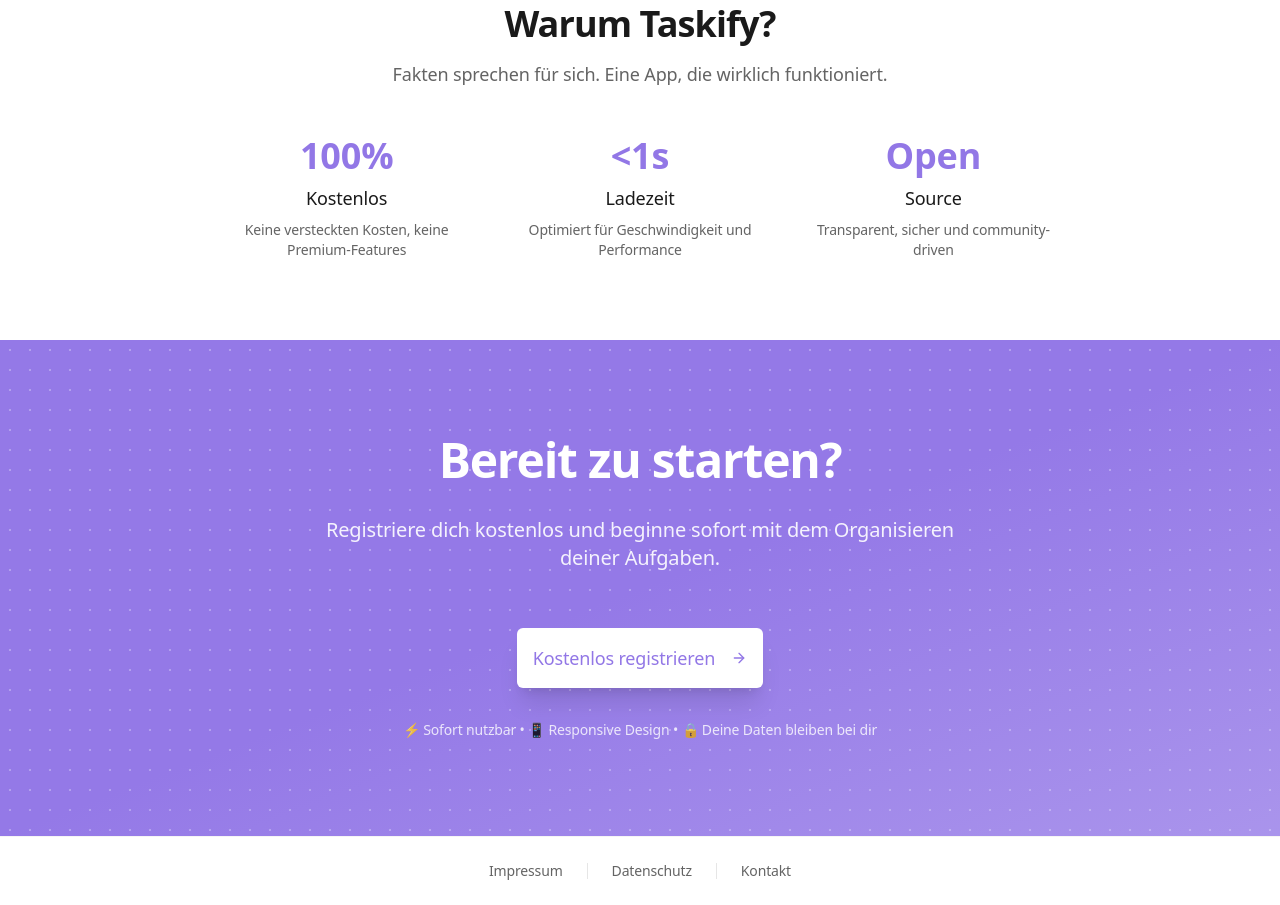
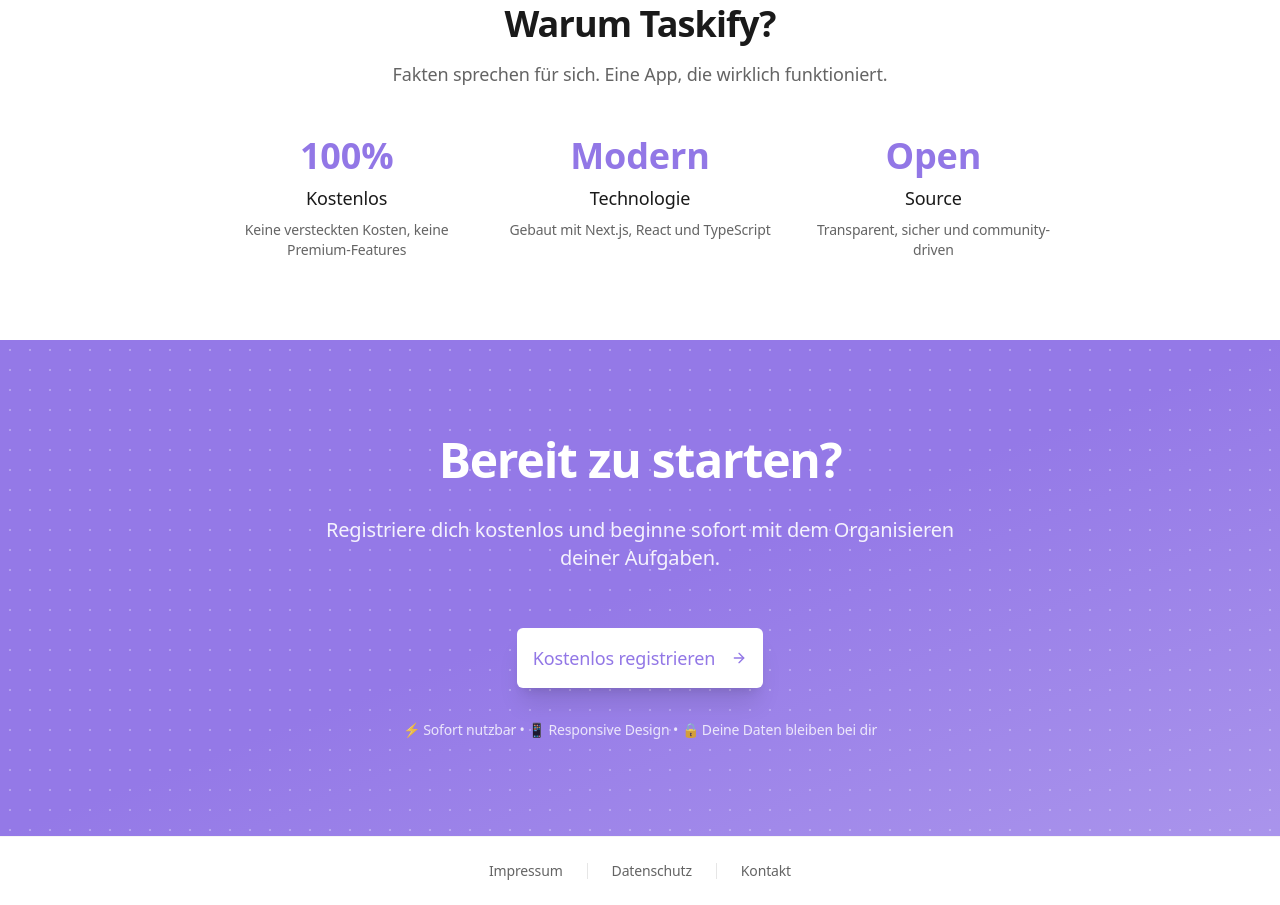
Before and after one commit to ledo9315/taskify, a Next.js app: page /1/landing in a window 1280 px wide. Shown: the part 2560-3465 px from the top of the page. Built offline with nearby package versions, Linux system fonts and the light colour scheme.

Commit message:
feat: update landing page stats section with modern technology descriptions in German and English

```diff
--- a/src/app/[locale]/(routes)/landing/page.tsx
+++ b/src/app/[locale]/(routes)/landing/page.tsx
@@ -339,10 +339,18 @@ export default function LandingPage({
           </div>
 
           <div className="text-center">
-            <div className="text-4xl font-bold text-accent mb-2">&lt;1s</div>
-            <div className="text-lg font-medium mb-2">Ladezeit</div>
+            <div className="text-4xl font-bold text-accent mb-2">Modern</div>
+            <div className="text-lg font-medium mb-2">
+              <FormattedMessage
+                id="Landing.stats.modern.title"
+                defaultMessage="Technologie"
+              />
+            </div>
             <div className="text-sm text-muted-foreground">
-              Optimiert für Geschwindigkeit und Performance
+              <FormattedMessage
+                id="Landing.stats.modern.description"
+                defaultMessage="Gebaut mit Next.js, React und TypeScript"
+              />
             </div>
           </div>
 
--- a/src/lang/de.json
+++ b/src/lang/de.json
@@ -127,6 +127,8 @@
   "Landing.dashboard.subtitle": "Moderne, intuitive Benutzeroberfläche für maximale Produktivität. Alle Features, die du brauchst - ohne Ballast.",
   "Landing.stats.title": "Warum Taskify?",
   "Landing.stats.subtitle": "Fakten sprechen für sich. Eine App, die wirklich funktioniert.",
+  "Landing.stats.modern.title": "Technologie",
+  "Landing.stats.modern.description": "Gebaut mit Next.js, React und TypeScript",
   "Landing.cta.title": "Bereit zu starten?",
   "Landing.cta.subtitle": "Registriere dich kostenlos und beginne sofort mit dem Organisieren deiner Aufgaben.",
   "Landing.cta.button": "Kostenlos registrieren",
--- a/src/lang/en.json
+++ b/src/lang/en.json
@@ -128,6 +128,8 @@
   "Landing.dashboard.subtitle": "Modern, intuitive user interface for maximum productivity. All features you need - without bloat.",
   "Landing.stats.title": "Why Taskify?",
   "Landing.stats.subtitle": "Facts speak for themselves. An app that actually works.",
+  "Landing.stats.modern.title": "Technology",
+  "Landing.stats.modern.description": "Built with Next.js, React and TypeScript",
   "Landing.cta.title": "Ready to start?",
   "Landing.cta.subtitle": "Register for free and start organizing your tasks immediately.",
   "Landing.cta.button": "Register for free",
```
